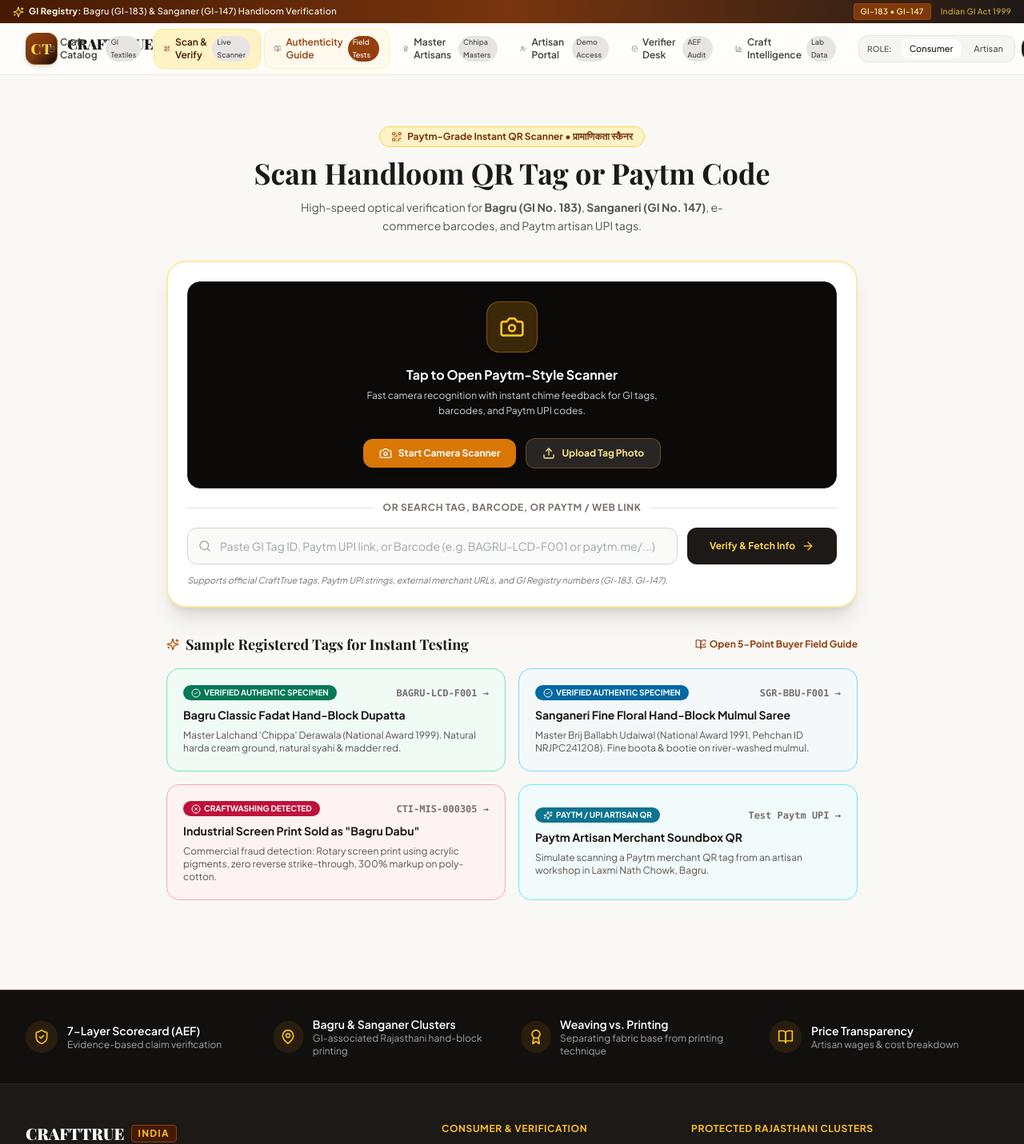
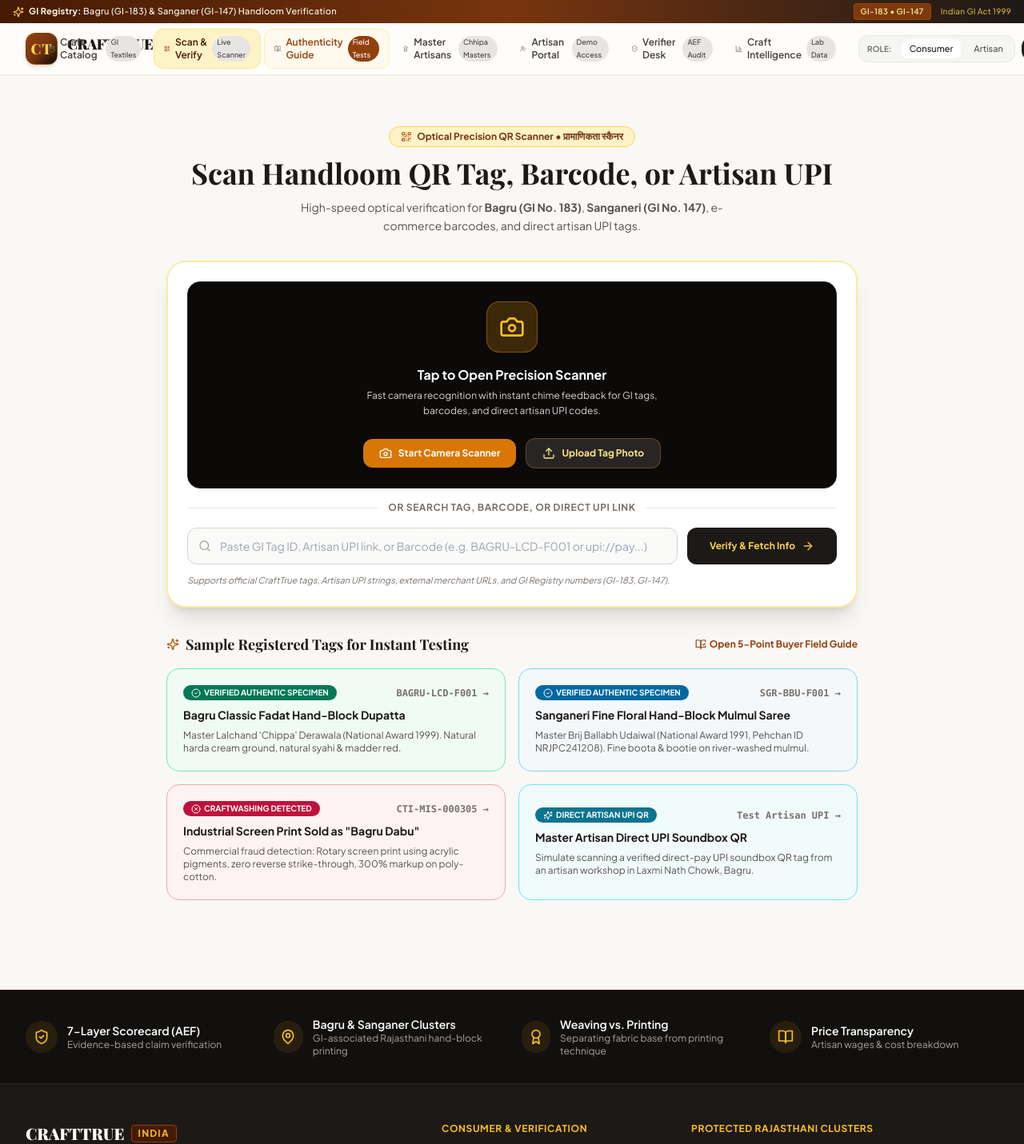
Before and after one commit to Akshita2512/crafttrue-india, a Next.js app: page /scan in a window 1280 px wide. Shown: the top 1431 px of the page at 80% size. Built offline with nearby package versions, Linux system fonts and the light colour scheme; a web font is replaced by a local one.

Commit message:
refactor: replace Paytm branding with Direct Artisan UPI payment terms across scanner and verification pages

```diff
--- a/src/app/scan/page.tsx
+++ b/src/app/scan/page.tsx
@@ -36,9 +36,9 @@ export default function ScanPage() {
   const [cameraError, setCameraError] = useState<string | null>(null);
   const [isProcessing, setIsProcessing] = useState(false);
   const [detectedResult, setDetectedResult] = useState<string | null>(null);
-  const [detectedType, setDetectedType] = useState<'gi_tag' | 'paytm_upi' | 'external_url' | 'barcode'>('gi_tag');
+  const [detectedType, setDetectedType] = useState<'gi_tag' | 'artisan_upi' | 'external_url' | 'barcode'>('gi_tag');
 
-  // Paytm-style camera controls
+  // Camera controls
   const [facingMode, setFacingMode] = useState<'environment' | 'user'>('environment');
   const [isTorchOn, setIsTorchOn] = useState(false);
   const [torchSupported, setTorchSupported] = useState(false);
@@ -50,8 +50,8 @@ export default function ScanPage() {
   const animationFrameRef = useRef<number | null>(null);
   const fileInputRef = useRef<HTMLInputElement>(null);
 
-  // Paytm-Style Audio Feedback Chime (Web Audio API Synthesizer)
-  const playPaytmChime = useCallback(() => {
+  // Optical Verification Audio Feedback Chime (Web Audio API Synthesizer)
+  const playVerificationChime = useCallback(() => {
     if (!soundEnabled) return;
     try {
       const AudioCtx = window.AudioContext || (window as any).webkitAudioContext;
@@ -70,7 +70,7 @@ export default function ScanPage() {
       osc1.start(ctx.currentTime);
       osc1.stop(ctx.currentTime + 0.12);
 
-      // Tone 2: 1760Hz (A6) - High crisp Paytm-style confirmation bell
+      // Tone 2: 1760Hz (A6) - High crisp confirmation bell
       const osc2 = ctx.createOscillator();
       const gain2 = ctx.createGain();
       osc2.type = 'triangle';
@@ -157,7 +157,7 @@ export default function ScanPage() {
     }
   };
 
-  // Toggle Torch (Paytm Flashlight feature)
+  // Toggle Torch Flashlight feature
   const toggleTorch = async () => {
     if (!mediaStreamRef.current) return;
     const track = mediaStreamRef.current.getVideoTracks()[0];
@@ -264,8 +264,8 @@ export default function ScanPage() {
     setDetectedResult(code);
     setIsProcessing(true);
 
-    // Play Paytm-style crisp audio confirmation chime
-    playPaytmChime();
+    // Play crisp audio confirmation chime
+    playVerificationChime();
 
     // Haptic double vibration
     if (typeof window !== 'undefined' && 'vibrate' in navigator) {
@@ -274,8 +274,8 @@ export default function ScanPage() {
 
     // Classify scan type
     const trimmed = code.trim();
-    if (trimmed.startsWith('upi://') || trimmed.includes('paytm.me') || trimmed.toLowerCase().includes('paytm')) {
-      setDetectedType('paytm_upi');
+    if (trimmed.startsWith('upi://') || trimmed.includes('@upi') || trimmed.includes('paytm.me')) {
+      setDetectedType('artisan_upi');
     } else if (trimmed.startsWith('http://') || trimmed.startsWith('https://')) {
       setDetectedType('external_url');
     } else if (trimmed.includes('BAGRU') || trimmed.includes('SGR') || trimmed.includes('CTI')) {
@@ -381,20 +381,20 @@ export default function ScanPage() {
       <div className="text-center space-y-3">
         <div className="inline-flex items-center gap-1.5 px-3.5 py-1 rounded-full bg-amber-100 text-amber-900 text-xs font-bold border border-amber-300">
           <QrCode className="w-3.5 h-3.5 text-amber-700" />
-          <span>Paytm-Grade Instant QR Scanner • प्रामाणिकता स्कैनर</span>
+          <span>Optical Precision QR Scanner • प्रामाणिकता स्कैनर</span>
         </div>
         <h1 className="font-serif text-3xl sm:text-4xl font-bold text-stone-900">
-          Scan Handloom QR Tag or Paytm Code
+          Scan Handloom QR Tag, Barcode, or Artisan UPI
         </h1>
         <p className="text-sm text-stone-600 max-w-xl mx-auto leading-relaxed">
-          High-speed optical verification for <strong>Bagru (GI No. 183)</strong>, <strong>Sanganeri (GI No. 147)</strong>, e-commerce barcodes, and Paytm artisan UPI tags.
+          High-speed optical verification for <strong>Bagru (GI No. 183)</strong>, <strong>Sanganeri (GI No. 147)</strong>, e-commerce barcodes, and direct artisan UPI tags.
         </p>
       </div>
 
-      {/* Main Paytm-Style Scanner Card */}
+      {/* Main Optical Scanner Card */}
       <div className="bg-white rounded-3xl border-2 border-amber-200/80 shadow-xl p-4 sm:p-6 space-y-6">
 
-        {/* PAYTM-STYLE VIEWFINDER VIEWPORT */}
+        {/* OPTICAL VIEWFINDER VIEWPORT */}
         <div className="relative rounded-2xl overflow-hidden bg-stone-950 aspect-4/3 sm:aspect-16/10 flex flex-col items-center justify-center text-white border border-stone-800 shadow-inner">
 
           {/* Active Live Video Stream */}
@@ -408,7 +408,7 @@ export default function ScanPage() {
                 className="w-full h-full object-cover"
               />
 
-              {/* PAYTM-STYLE ILLUMINATED TARGETING RETICLE */}
+              {/* ILLUMINATED TARGETING RETICLE */}
               <div className="absolute inset-0 flex flex-col items-center justify-center pointer-events-none">
                 {/* Dark Vignette Overlay outside frame */}
                 <div className="relative w-64 h-64 sm:w-72 sm:h-72">
@@ -422,7 +422,7 @@ export default function ScanPage() {
                   {/* Bottom-Right Corner Bracket */}
                   <div className="absolute bottom-0 right-0 w-8 h-8 border-b-4 border-r-4 border-amber-400 rounded-br-xl shadow-[0_0_8px_#f59e0b]" />
 
-                  {/* Paytm-Style Sweeping Laser Beam */}
+                  {/* High-Precision Sweeping Laser Beam */}
                   <div className="absolute inset-x-2 top-0 h-1 bg-gradient-to-r from-transparent via-amber-400 to-transparent shadow-[0_0_15px_#f59e0b] animate-[bounce_2s_infinite]" />
 
                   {/* Center Target Indicator */}
@@ -453,7 +453,7 @@ export default function ScanPage() {
                 </button>
               </div>
 
-              {/* PAYTM-STYLE IN-CAMERA TOOLBAR CONTROLS */}
+              {/* IN-CAMERA TOOLBAR CONTROLS */}
               <div className="absolute bottom-3 inset-x-4 flex items-center justify-center gap-3 pointer-events-auto">
                 {/* Torch Toggle */}
                 {torchSupported && (
@@ -518,7 +518,7 @@ export default function ScanPage() {
               <div className="w-16 h-16 rounded-full border-4 border-amber-400 border-t-transparent animate-spin mx-auto shadow-lg" />
               <div className="space-y-1">
                 <span className="inline-block px-3 py-0.5 rounded-full bg-amber-400 text-stone-950 text-xs font-bold shadow-xs">
-                  {detectedType === 'paytm_upi' ? 'Paytm / UPI Merchant Code Detected' : 'Verified QR Captured'}
+                  {detectedType === 'artisan_upi' ? 'Direct Artisan UPI Code Detected' : 'Verified QR Captured'}
                 </span>
                 <p className="font-mono text-sm text-amber-200 font-bold truncate max-w-xs mx-auto">
                   {detectedResult}
@@ -532,9 +532,9 @@ export default function ScanPage() {
                 <Camera className="w-8 h-8" />
               </div>
               <div className="space-y-1">
-                <p className="font-bold text-base text-white">Tap to Open Paytm-Style Scanner</p>
+                <p className="font-bold text-base text-white">Tap to Open Precision Scanner</p>
                 <p className="text-xs text-stone-300 leading-relaxed">
-                  Fast camera recognition with instant chime feedback for GI tags, barcodes, and Paytm UPI codes.
+                  Fast camera recognition with instant chime feedback for GI tags, barcodes, and direct artisan UPI codes.
                 </p>
               </div>
 
@@ -574,11 +574,11 @@ export default function ScanPage() {
         <div className="relative flex items-center justify-center">
           <div className="border-t border-stone-200 w-full" />
           <span className="bg-white px-3 text-xs uppercase tracking-wider text-stone-500 font-bold absolute">
-            or search tag, barcode, or paytm / web link
+            or search tag, barcode, or direct upi link
           </span>
         </div>
 
-        {/* Manual Code / URL / Paytm UPI Input Form */}
+        {/* Manual Code / URL / Artisan UPI Input Form */}
         <form onSubmit={handleSearchSubmit} className="space-y-3">
           <div className="flex flex-col sm:flex-row gap-3">
             <div className="relative flex-1">
@@ -587,7 +587,7 @@ export default function ScanPage() {
                 type="text"
                 value={productCodeInput}
                 onChange={(e) => setProductCodeInput(e.target.value)}
-                placeholder="Paste GI Tag ID, Paytm UPI link, or Barcode (e.g. BAGRU-LCD-F001 or paytm.me/...)"
+                placeholder="Paste GI Tag ID, Artisan UPI link, or Barcode (e.g. BAGRU-LCD-F001 or upi://pay...)"
                 className="w-full pl-10 pr-4 py-3 bg-stone-50 border border-stone-300 rounded-xl text-sm font-sans focus:outline-none focus:ring-2 focus:ring-amber-700/40 focus:bg-white"
               />
             </div>
@@ -600,7 +600,7 @@ export default function ScanPage() {
             </button>
           </div>
           <p className="text-[11px] text-stone-500 italic">
-            Supports official CraftTrue tags, Paytm UPI strings, external merchant URLs, and GI Registry numbers (GI-183, GI-147).
+            Supports official CraftTrue tags, Artisan UPI strings, external merchant URLs, and GI Registry numbers (GI-183, GI-147).
           </p>
         </form>
       </div>
@@ -629,7 +629,7 @@ export default function ScanPage() {
           <button
             type="button"
             onClick={() => {
-              playPaytmChime();
+              playVerificationChime();
               navigateToVerification('BAGRU-LCD-F001');
             }}
             className="text-left p-5 rounded-2xl border border-emerald-300 bg-emerald-50/60 hover:bg-emerald-100/70 active:scale-[0.99] transition space-y-2 group shadow-xs"
@@ -653,7 +653,7 @@ export default function ScanPage() {
           <button
             type="button"
             onClick={() => {
-              playPaytmChime();
+              playVerificationChime();
               navigateToVerification('SGR-BBU-F001');
             }}
             className="text-left p-5 rounded-2xl border border-sky-300 bg-sky-50/60 hover:bg-sky-100/70 active:scale-[0.99] transition space-y-2 group shadow-xs"
@@ -677,7 +677,7 @@ export default function ScanPage() {
           <button
             type="button"
             onClick={() => {
-              playPaytmChime();
+              playVerificationChime();
               navigateToVerification('CTI-MIS-000305');
             }}
             className="text-left p-5 rounded-2xl border border-rose-300 bg-rose-50/60 hover:bg-rose-100/70 active:scale-[0.99] transition space-y-2 group shadow-xs"
@@ -697,27 +697,27 @@ export default function ScanPage() {
             </p>
           </button>
 
-          {/* Preset D: Paytm / UPI QR Code Test */}
+          {/* Preset D: Direct Artisan UPI QR Code Test */}
           <button
             type="button"
             onClick={() => {
-              playPaytmChime();
-              navigateToVerification('upi://pay?pa=lalchand.derawala@paytm&pn=Master%20Lalchand%20Chippa&mc=5999&tid=BAGRU183');
+              playVerificationChime();
+              navigateToVerification('upi://pay?pa=lalchand.derawala@upi&pn=Master%20Lalchand%20Chippa&mc=5999&tid=BAGRU183');
             }}
             className="text-left p-5 rounded-2xl border border-cyan-300 bg-cyan-50/60 hover:bg-cyan-100/70 active:scale-[0.99] transition space-y-2 group shadow-xs"
           >
             <div className="flex items-center justify-between">
               <span className="px-2.5 py-0.5 rounded-full text-[10px] font-bold bg-cyan-700 text-white flex items-center gap-1">
                 <Sparkles className="w-3 h-3" />
-                PAYTM / UPI ARTISAN QR
+                DIRECT ARTISAN UPI QR
               </span>
               <span className="font-mono text-xs text-stone-500 font-bold group-hover:text-cyan-900">
-                Test Paytm UPI →
+                Test Artisan UPI →
               </span>
             </div>
-            <h4 className="font-bold text-sm text-stone-900">Paytm Artisan Merchant Soundbox QR</h4>
+            <h4 className="font-bold text-sm text-stone-900">Master Artisan Direct UPI Soundbox QR</h4>
             <p className="text-xs text-stone-600">
-              Simulate scanning a Paytm merchant QR tag from an artisan workshop in Laxmi Nath Chowk, Bagru.
+              Simulate scanning a verified direct-pay UPI soundbox QR tag from an artisan workshop in Laxmi Nath Chowk, Bagru.
             </p>
           </button>
 
--- a/src/app/verify/[id]/page.tsx
+++ b/src/app/verify/[id]/page.tsx
@@ -106,9 +106,9 @@ export default function VerificationPage() {
   };
 
   // =========================================================================
-  // VIEW: SCANNED PAYTM / UPI MERCHANT QR CODE
+  // VIEW: SCANNED DIRECT ARTISAN UPI PAYMENT QR CODE
   // =========================================================================
-  const isUpi = decodedId.startsWith('upi://') || decodedId.toLowerCase().includes('paytm');
+  const isUpi = decodedId.startsWith('upi://') || decodedId.toLowerCase().includes('@upi');
   if (isUpi) {
     let merchantName = 'Master Artisan Direct Account';
     let vpa = decodedId;
@@ -135,7 +135,7 @@ export default function VerificationPage() {
           <div className="flex flex-wrap items-center justify-between gap-3">
             <div className="inline-flex items-center gap-2 px-3.5 py-1.5 rounded-full bg-cyan-100 text-cyan-900 text-xs font-bold border border-cyan-300">
               <Sparkles className="w-3.5 h-3.5 text-cyan-700" />
-              <span>Paytm / UPI Artisan Merchant QR Verified • सीधा कारीगर खाता</span>
+              <span>Direct Artisan UPI Payment Verified • सीधा कारीगर खाता</span>
             </div>
             <span className="text-xs font-mono font-bold text-stone-600 bg-stone-100 px-3 py-1 rounded-full border">
               VPA: {vpa}
@@ -147,7 +147,7 @@ export default function VerificationPage() {
               {merchantName}
             </h1>
             <p className="text-xs sm:text-sm text-stone-600 leading-relaxed">
-              This is an official Paytm / UPI payment QR code linked to a registered Chhipa hand-block artisan workshop in Rajasthan. Scanning enables 100% direct fair payment without middleman commission deductions.
+              This is a verified direct-to-artisan UPI payment QR code linked to a registered Chhipa hand-block artisan workshop in Rajasthan. Scanning enables 100% direct fair payment without middleman commission deductions.
             </p>
           </div>
 
@@ -161,7 +161,7 @@ export default function VerificationPage() {
               href={decodedId.startsWith('upi://') ? decodedId : `upi://pay?pa=${vpa}&pn=${encodeURIComponent(merchantName)}`}
               className="px-6 py-3 rounded-xl bg-cyan-700 hover:bg-cyan-800 active:scale-95 text-white font-bold text-xs flex items-center justify-center gap-2 shadow-md transition shrink-0 w-full sm:w-auto"
             >
-              <span>Pay Artisan Directly on Paytm / UPI</span>
+              <span>Pay Master Artisan Directly via UPI (Zero Commission)</span>
               <ExternalLink className="w-3.5 h-3.5" />
             </a>
           </div>
```
